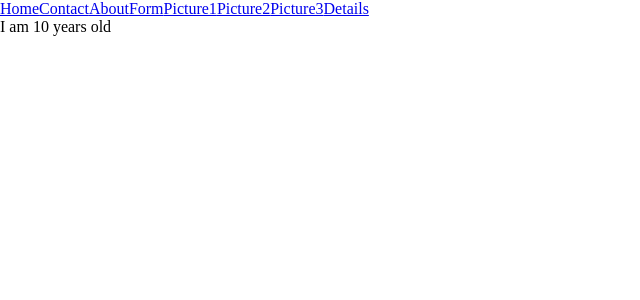
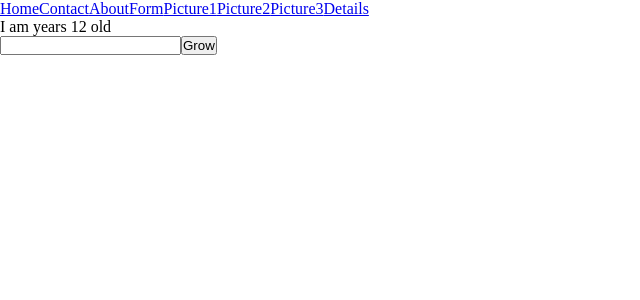
Before and after one commit to Dev-Ruqoyah/hr-first-app, a React (Vite) app: page /details in a window 1280 px wide. Shown: the top 300 px of the page, without its empty margins (0-640 px from the left). Built offline with nearby package versions, Linux system fonts and the light colour scheme.

Commit message:
reduxjs toolkit and react-redux

```diff
--- a/package.json
+++ b/package.json
@@ -10,10 +10,12 @@
     "preview": "vite preview"
   },
   "dependencies": {
+    "@reduxjs/toolkit": "^2.5.0",
     "axios": "^1.7.9",
     "formik": "^2.4.6",
     "react": "^18.3.1",
     "react-dom": "^18.3.1",
+    "react-redux": "^9.2.0",
     "react-router-dom": "^7.1.1",
     "yup": "^1.6.1"
   },
--- a/src/App.jsx
+++ b/src/App.jsx
@@ -12,15 +12,44 @@ import Kenny from "./component/Kenny";
 import Form from "./component/Form";
 import { AgeContext } from "./component/context";
 import Details from "./component/Details";
+import { configureStore, createSlice } from "@reduxjs/toolkit";
+import { Provider } from "react-redux";
+
+
+
+let personSlice = createSlice({
+  name:"person ",
+  initialState:{name:"Taye",dept: "computer science",age:12},
+  reducers:{
+    setName: (state)=>{
+      state.name = "Kenny"
+    },
+    setDept: (state)=>{
+      state.dept = "computer Engineering"
+    },
+    setAge:(state,action)=>{
+      state.age = action.payload;
+    }
+  }
+})
+let store = configureStore({
+  reducer:{
+    person:personSlice.reducer
+  }
+})
+export const {setName,setDept,setAge} = personSlice.actions
 const App = () => {
-  const [age, setAge] = useState(10);
-  const increment = () => {
-    setAge(age + 1);
-  };
+  // const [age, setAge] = useState(10);
+  // const increment = () => {
+  //   setAge(age + 1);
+  // };
+
+
   return (
     <>
       <NavBar />
-      <AgeContext.Provider value={{ myAge: age ,increments:increment}}>
+      {/* <AgeContext.Provider value={{ myAge: age ,increments:increment}}> */}
+      <Provider store={store}>
         <Routes>
           <Route path="/" element={<Calculator />} />
           <Route path="/contact/:username?/:id?" element={<Contact />} />
@@ -35,7 +64,8 @@ const App = () => {
 
           <Route path="/details" element={<Details />} />
         </Routes>
-      </AgeContext.Provider>
+        </Provider>
+      {/* </AgeContext.Provider> */}
     </>
   );
 };
--- a/src/component/Details.jsx
+++ b/src/component/Details.jsx
@@ -1,11 +1,24 @@
-import { useContext } from "react";
-import { AgeContext } from "./context";
+import { useContext, useState } from "react";
+import { useDispatch, useSelector } from "react-redux";
+import { setAge } from "../App";
+// import { AgeContext } from "./context";
 
 const Details = () => {
-    const {myAge} = useContext(AgeContext)
+    // useSelector to select the values
+    // useDispatch to change the values
+    // const {myAge} = useContext(AgeContext)
+    const[newName,setNewName] = useState("")
+    let {age} = useSelector(state=>state.person)
+    let dispatch = useDispatch()
+    console.log(age);
+   let myfunc = ()=>{
+        dispatch(setAge(newName))
+    }
 
     return ( <>
-        <p>I am {myAge} years old</p>
+        <p>I am years {age} old</p>
+        <input type="text" onChange={(e)=>setNewName(e.target.value)} />
+        <button onClick={myfunc}>Grow</button>
     </> );
 }
 
```
Also changed, not shown: 1 other file (tests, documents, lock files or other folders).
